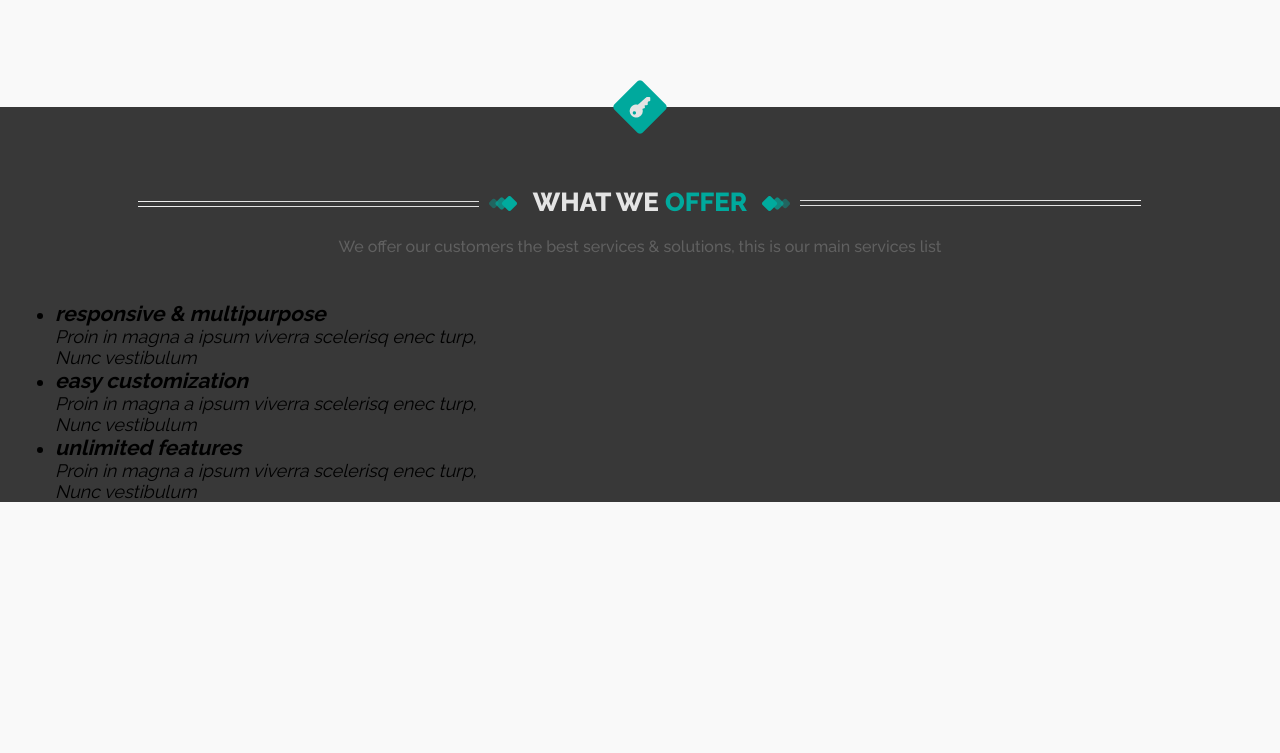
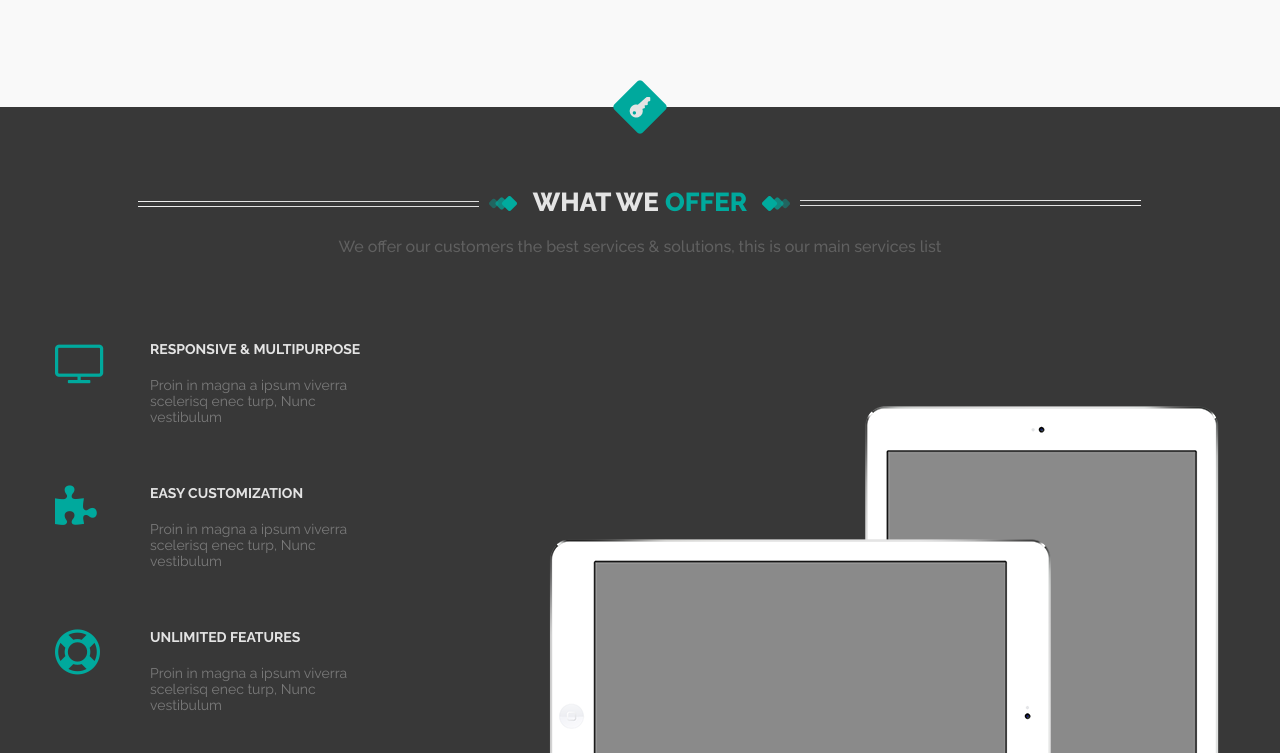
Before and after one commit to nukenukem4/startupp, a plain HTML site: page index.html in a window 1280 px wide. Shown: the part 542-1295 px from the top of the page. Before the commit the page ends 1044 px from the top, so only its background shows below. Drawn offline with Linux system fonts and the light colour scheme; a script that the page names is missing.

Commit message:
2 block ready

```diff
--- a/index.html
+++ b/index.html
@@ -2,19 +2,15 @@
 <html>
    <head>
       <meta charset="UTF-8">
-
       <link rel="stylesheet" type="text/css" href="css/reset.css">
       <!--    <link rel="stylesheet" type="text/css" href="css/libs.min.css">-->
       <link rel="stylesheet" type="text/css" href="css/font-awesome.min.css">
       <link href="https://fonts.googleapis.com/css?family=Raleway:400,500,700,800" rel="stylesheet">
       <link rel="stylesheet" type="text/css" href="css/main.css">
-
       <script type="text/javascript" language="javascript" src="js/script.js"></script>
-
       <title>Document</title>
    </head>
    <body>
-
       <header>
          <div class="cont">
             <a href="" class="logo"><img src="img/logo.png" alt=""></a>
@@ -65,23 +61,29 @@
                <p>We offer our customers the best services & solutions, this is our main services list</p>
             </div>
             <ul class="whywhylist">
-            <li><i>
+               <li>
+                  <div class="icon"><i class="fa fa-television" aria-hidden="true"></i></div>
+                  <div class="hext">
                      <h3>responsive & multipurpose</h3>
-                    <p>Proin in magna a ipsum viverra scelerisq enec turp, Nunc vestibulum</p>
-                </i></li>
-            <li><i>
+                     <p>Proin in magna a ipsum viverra scelerisq enec     turp, Nunc vestibulum</p>
+                  </div>
+               </li>
+               <li>
+                  <div class="icon"><i class="fa fa-puzzle-piece" aria-hidden="true"></i></div>
+                  <div class="hext">
                      <h3>easy customization</h3>
                      <p>Proin in magna a ipsum viverra scelerisq enec turp, Nunc vestibulum</p>
-                </i></li>
-            <li><i>
+                  </div>
+               </li>
+               <li>
+                  <div class="icon"><i class="fa fa-life-ring" aria-hidden="true"></i></div>
+                  <div class="hext">
                      <h3>unlimited features</h3>
                      <p>Proin in magna a ipsum viverra scelerisq enec turp, Nunc vestibulum</p>
-                </i></li>
+                  </div>
+               </li>
             </ul>
-
          </section>
       </div>
-
-
    </body>
 </html>
--- a/sass/main.scss
+++ b/sass/main.scss
@@ -189,13 +189,48 @@ header {
 }
 
 .features {
-    background: #383838;
-    @extend %iconCenterDarck;
+background-color: #383838;
+@extend %iconCenterDarck;
     .container {
-        background-image: url(../img/mockup.png) center no-repeat;
-        }
+    background-image: url(../img/mockup.png);
+    background-position: bottom right;
+    background-repeat:no-repeat;
+    padding-bottom: 40px;
         .whywhylist {
-            width: 460px;
-
+        margin: 85px 0 0;
+        list-style: none;
+            li:last-child {
+            margin: 0px;
+            }
+            li {
+            margin: 0 0 60px;
+            width: 415px;
+                .icon {
+                width: 50px;
+                float: left;
+                height: 70px;
+                margin: 0 45px 0 0;
+                    i {
+                    font-size: 45px;
+                    color: #00a99d;
+                   }
+                }
+                .hext {
+                width: 320px;
+                    h3 {
+                    width: 320px;
+                    font-size: 14px;
+                    color: rgb(228, 228, 228);
+                    font-weight: 700;
+                    text-transform: uppercase;
+                    margin: 0 0 20px;
+                    }
+                    p {
+                    font-size: 14px;
+                    color: rgb(122, 122, 122);
+                    }
+                }
+            }
         }
     }
+}
```
Also changed, not shown: css/main.css. Lines whose indentation alone changed are shown as unchanged.
